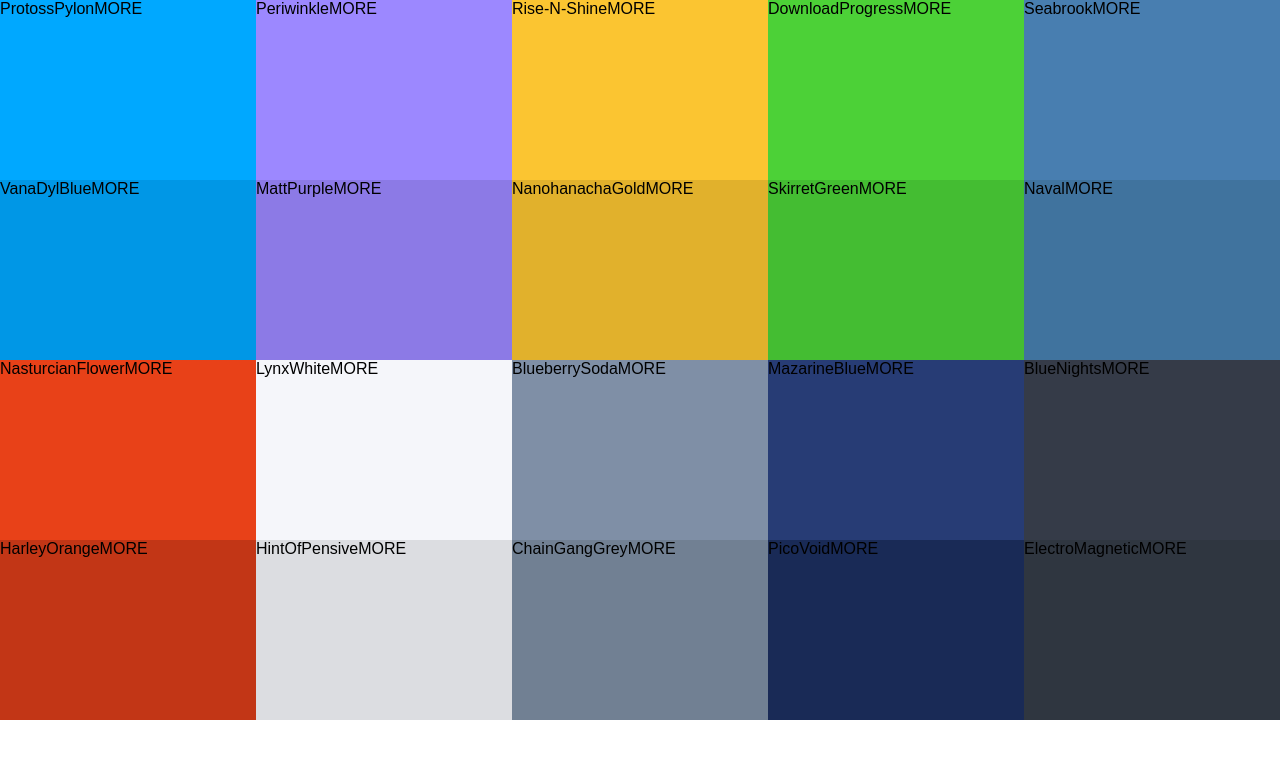
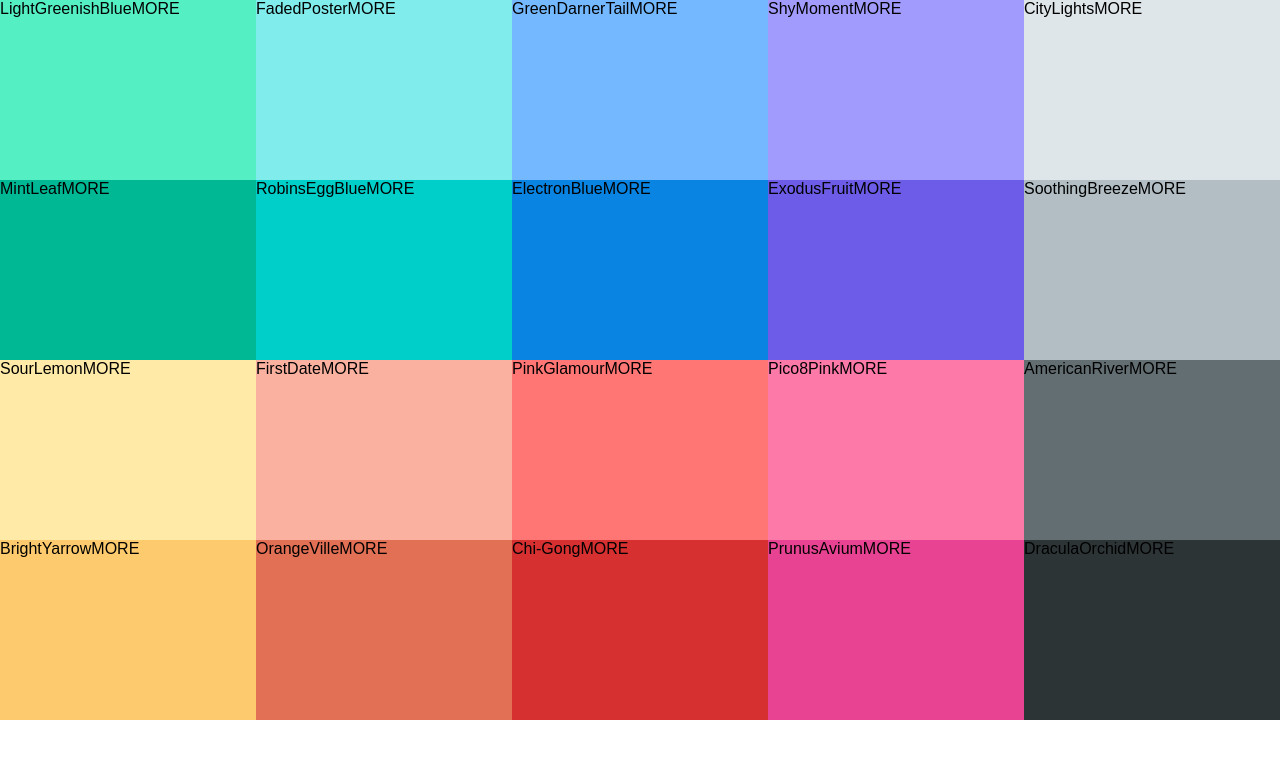
Before and after one commit to hemant-garg/FlatUIColors, a React (Create React App) app: page / in a window 1280 px wide. Shown: the top 758 px of the page. Built offline with nearby package versions, Linux system fonts and the light colour scheme.

Commit message:
ColorBox added

```diff
--- a/src/App.js
+++ b/src/App.js
@@ -4,7 +4,7 @@ import seedColors from './seedColors';
 
 class App extends Component {
 	render() {
-		return <Pallete {...seedColors[5]} />;
+		return <Pallete {...seedColors[3]} />;
 	}
 }
 
```
